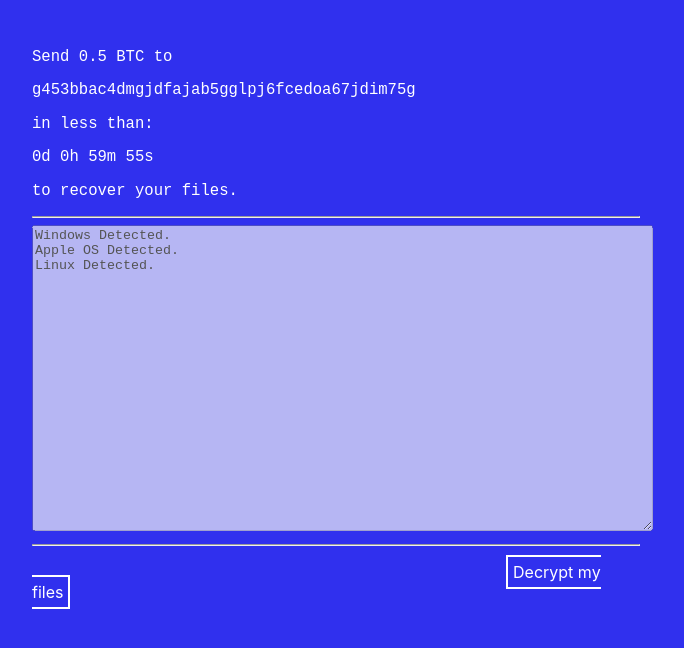
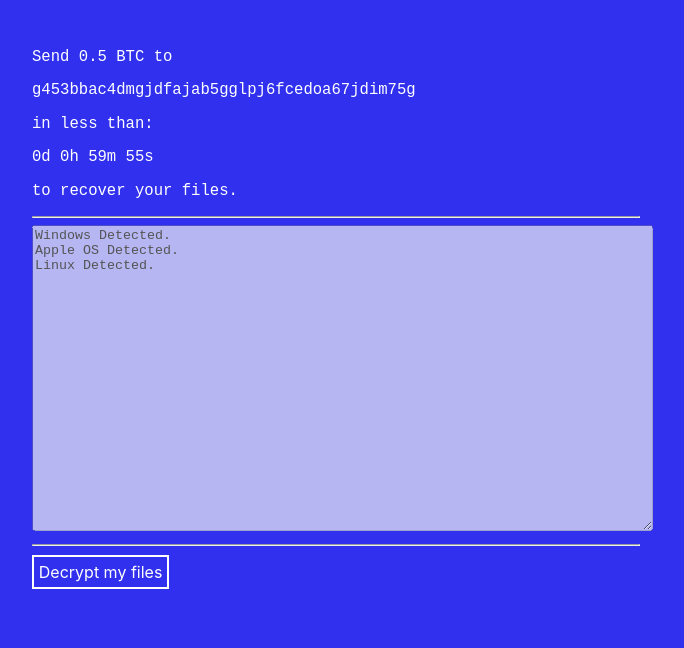
Before and after one commit to 42Cyber/quierollorar, an Electron app: page qll/src/index.html in a window 1000 px wide. Shown: the whole page, without its empty margins (164-848 px from the left). Drawn offline with nearby package versions, Linux system fonts and the light colour scheme; no server answers.

Commit message:
some css

```diff
--- a/qll/src/index.css
+++ b/qll/src/index.css
@@ -21,8 +21,16 @@
 #decrypt-btn {
     color: white;
     border-style: solid;
+    padding: 0.3em;
+    align-content: right;
+    margin-top: 90%;
     border-width: 2px;
-    padding: 0.3em;
-    margin-left: 78%;
-    margin-top: 90%;
 }
+
+#decrypt-btn:hover {
+    border-width: 3px;
+}
+
+#decrypt-btn:active {
+    border-width: 1px;
+}
--- a/qll/src/index.html
+++ b/qll/src/index.html
@@ -25,7 +25,7 @@
         <hr>
     </div>
 
-    <a id="decrypt-btn">Decrypt my files</a>
+    <btn id="decrypt-btn">Decrypt my files</btn>
 
 
     <script src="./quierollorar.js"></script>
--- a/qll/src/index.js
+++ b/qll/src/index.js
@@ -54,9 +54,9 @@
 // for applications and their menu bar to stay active until the user quits
 // explicitly with Cmd + Q.
 app.on('window-all-closed', () => {
-    if (process.platform !== 'darwin') {
+    // if (process.platform !== 'darwin') {
         app.quit();
-    }
+    // }
 });
 
 app.on('activate', () => {
```
